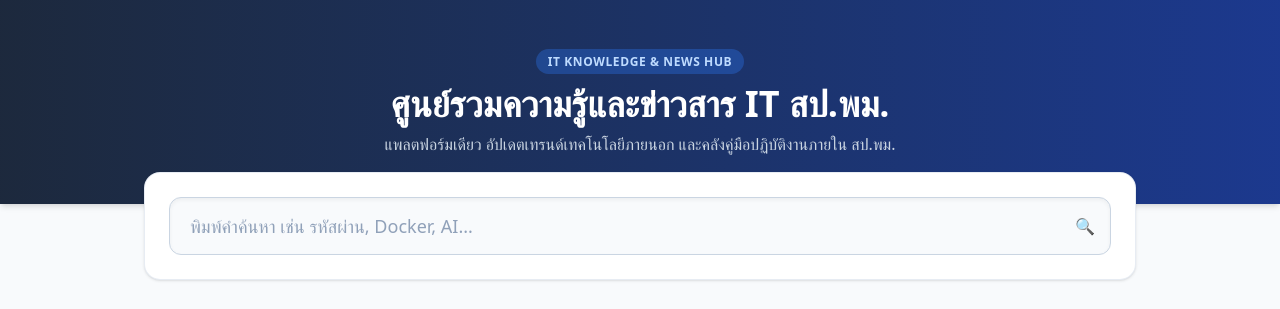
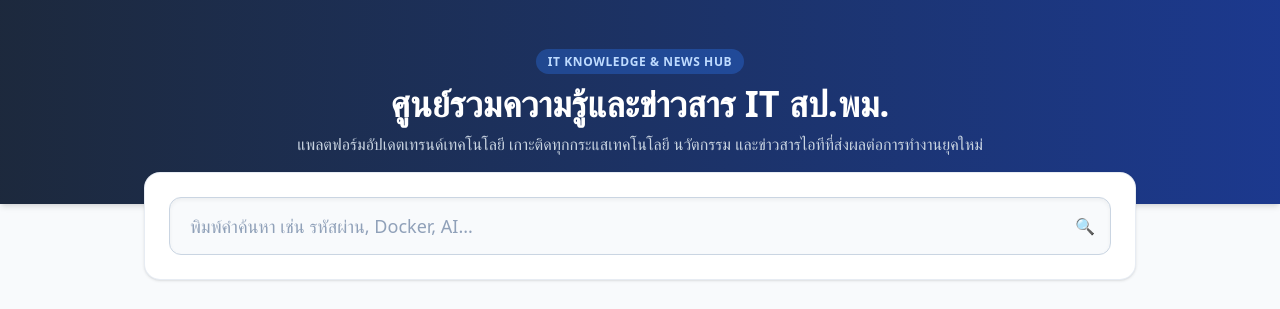
Before and after one commit to artpuwadon/it-knowledge-hub, a website: page index.html in a window 1280 px wide. Shown: the top 309 px of the page. Drawn offline with nearby package versions, Linux system fonts and the light colour scheme.

Commit message:
Update index.html

```diff
--- a/index.html
+++ b/index.html
@@ -14,7 +14,7 @@
         <div class="max-w-5xl mx-auto">
             <span class="bg-blue-500/30 text-blue-200 text-xs font-semibold px-3 py-1 rounded-full uppercase tracking-wider">IT Knowledge & News Hub</span>
             <h1 class="text-3xl md:text-4xl font-bold mt-3">ศูนย์รวมความรู้และข่าวสาร IT สป.พม.</h1>
-            <p class="text-slate-300 mt-2 text-sm md:text-base">แพลตฟอร์มเดียว อัปเดตเทรนด์เทคโนโลยีภายนอก และคลังคู่มือปฏิบัติงานภายใน สป.พม.</p>
+            <p class="text-slate-300 mt-2 text-sm md:text-base">แพลตฟอร์มอัปเดตเทรนด์เทคโนโลยี เกาะติดทุกกระแสเทคโนโลยี นวัตกรรม และข่าวสารไอทีที่ส่งผลต่อการทำงานยุคใหม่</p>
         </div>
     </header>
 
```
